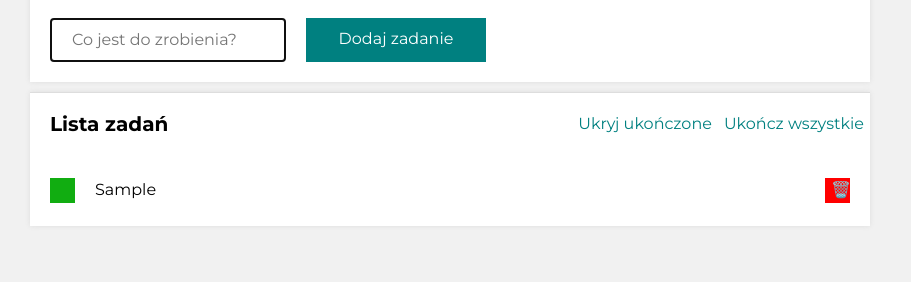
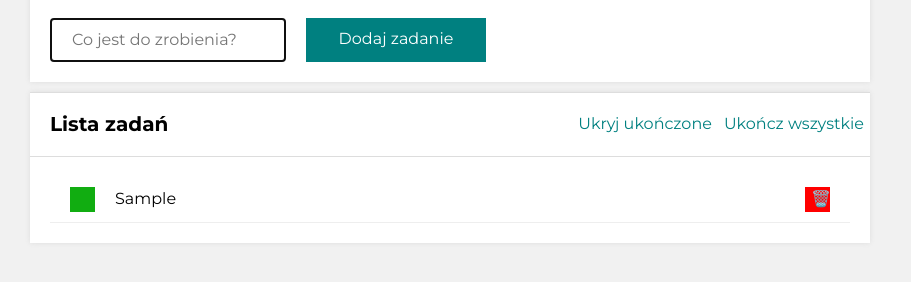
Before and after one commit to DominikaBuczekSzkowron/to-do-list, a plain HTML site: page index.html in a window 1280 px wide. Both pictures are taken after typing "Sample" into the empty fields and a click on the button "Dodaj zadanie". Shown: the part 166-448 px from the top of the page, without its empty margins (0-911 px from the left). Drawn offline with nearby package versions, Linux system fonts and the light colour scheme.

Commit message:
correcting bugs in css

```diff
--- a/css/list.css
+++ b/css/list.css
@@ -5,7 +5,8 @@
     display: flex;
     flex-direction: column;
     justify-content: space-between;
-  }
+    border-top: 1px solid #ddd;
+}
 
 .section__list--item {
     display: flex;
@@ -13,8 +14,9 @@
     align-items: center;
     min-height: 30px;
     word-break: break-word;
-    padding: 0, 20px, 0, 20px;
-    border-bottom: 1px, solid, #eee;
+    padding: 10px 20px 10px 20px;
+    border-bottom: 1px solid #eee;
+
 }
 
 .section__list--doneItem {
@@ -23,11 +25,14 @@
     text-align: start;
 }
 
+.section__list--hideItem {
+    display: none;
+}
+
 .section__list--text {
     display: flex;
     flex-grow: 1;
     align-self: center;
     margin: 0px 20px;
-    border-bottom: 1px;
-    border-color: 1px, solid, #eee;
+
 }
```
